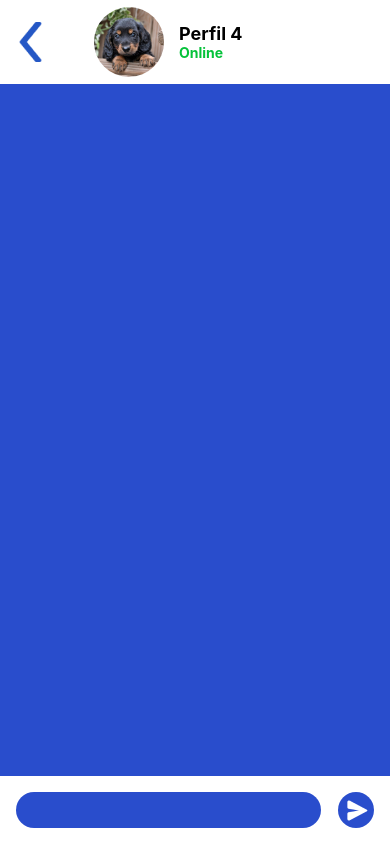
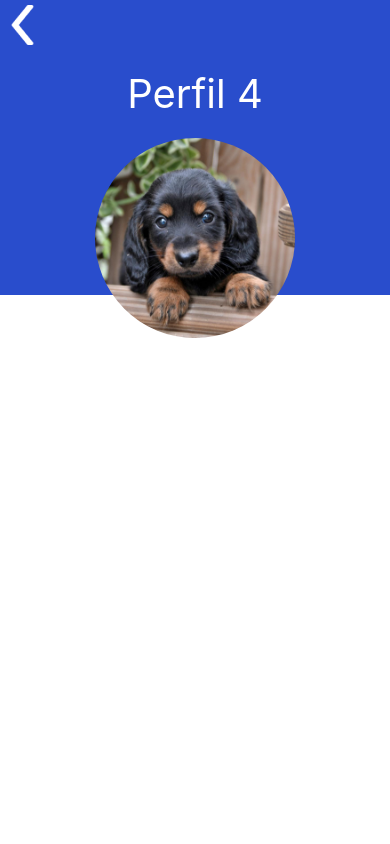
Before and after one commit to RhuanMr/RMenssenger, a React Native app: screen /InfoUser in a window 390 px wide. Before the commit this address had no page. Built offline with nearby package versions, Linux system fonts and the light colour scheme.

Commit message:
Create ProfileInfo Page

```diff
--- a/src/components/Global/Pages/index.js
+++ b/src/components/Global/Pages/index.js
@@ -1,9 +1,14 @@
 import React from 'react';
-import {SafeAreaView} from 'react-native';
+import {Alert, Image, SafeAreaView, TouchableOpacity, View} from 'react-native';
 import styles from './styles';
 
-const PageComponent = ({children}) => {
-  return <SafeAreaView style={styles.container}>{children}</SafeAreaView>;
+const PageComponent = ({children, white}) => {
+  return (
+    <View style={styles.container}>
+      <SafeAreaView style={styles.content}>{children}</SafeAreaView>
+      {white && <View style={styles.containerWhite} />}
+    </View>
+  );
 };
 
 export default PageComponent;
--- a/src/components/Global/Pages/styles.js
+++ b/src/components/Global/Pages/styles.js
@@ -6,6 +6,25 @@ const styles = StyleSheet.create({
     flex: 1,
     backgroundColor: COLORS.PRIMARY,
   },
+  content: {
+    width: '100%',
+    height: '100%',
+    position: 'absolute',
+    flex: 1,
+    zIndex: 3,
+    elevation: 3,
+  },
+  contentPage: {
+    flex: 1,
+  },
+  containerWhite: {
+    marginTop: 'auto',
+    zIndex: 1,
+    elevation: 1,
+    width: '100%',
+    height: '65%',
+    backgroundColor: COLORS.SECONDARY,
+  },
 });
 
 export default styles;
--- a/src/pages/App/Chat/Components/Footer/index.js
+++ b/src/pages/App/Chat/Components/Footer/index.js
@@ -7,7 +7,7 @@ const image = require('../../../../../assets/Paper_Plane.png');
 const Footer = () => (
   <View style={styles.container}>
     <View style={styles.chatInput}>
-      <TextInput style={styles.textInputArea} />
+      <TextInput multiline={true} style={styles.textInputArea} />
     </View>
     <TouchableOpacity style={styles.sendButton}>
       <Image source={image} />
--- /dev/null
+++ b/src/pages/App/InfoUser/Components/ActionArea/index.js
@@ -0,0 +1,11 @@
+import React from 'react';
+import {View, Text, Image} from 'react-native';
+import styles from './styles';
+
+const ActionArea = () => (
+  <View style={styles.container}>
+    <View />
+  </View>
+);
+
+export default ActionArea;
--- /dev/null
+++ b/src/pages/App/InfoUser/Components/ActionArea/styles.js
@@ -0,0 +1,10 @@
+import {StyleSheet} from 'react-native';
+
+const styles = StyleSheet.create({
+  container: {
+    flex: 1,
+    widht: '100%',
+  },
+});
+
+export default styles;
--- /dev/null
+++ b/src/pages/App/InfoUser/Components/ProfileImage/index.js
@@ -0,0 +1,31 @@
+import React from 'react';
+import {
+  View,
+  Text,
+  Image,
+  SafeAreaView,
+  Pressable,
+  TouchableOpacity,
+  Dimensions,
+} from 'react-native';
+import styles from './styles';
+
+const profile = require('../../../../../assets/Mocks/Profile_Image.jpg');
+const image = require('../../../../../assets/Chevron_Left.png');
+const containerHeight = Dimensions.get('window').height * 0.4;
+
+const ProfileImage = () => (
+  <View style={[styles.container, {height: containerHeight}]}>
+    <View>
+      <TouchableOpacity>
+        <Image source={image} />
+      </TouchableOpacity>
+    </View>
+    <View style={styles.contentInfo}>
+      <Text style={styles.nameTitle}>Perfil 4</Text>
+      <Image source={profile} style={styles.profileImage} />
+    </View>
+  </View>
+);
+
+export default ProfileImage;
--- /dev/null
+++ b/src/pages/App/InfoUser/Components/ProfileImage/styles.js
@@ -0,0 +1,31 @@
+import {StyleSheet} from 'react-native';
+import COLORS from '../../../../../styles/colors';
+
+const styles = StyleSheet.create({
+  container: {
+    justifyContent: 'space-between',
+  },
+  profileImage: {
+    height: 200,
+    width: 200,
+    borderRadius: 100,
+  },
+  containerButton: {
+    width: '100%',
+    justifyContent: 'center',
+    marginLeft: '5%',
+  },
+  contentProfile: {
+    alignItems: 'center',
+  },
+  contentInfo: {
+    alignItems: 'center',
+  },
+  nameTitle: {
+    fontSize: 40,
+    marginBottom: '5%',
+    color: COLORS.SECONDARY,
+  },
+});
+
+export default styles;
--- /dev/null
+++ b/src/pages/App/InfoUser/index.js
@@ -0,0 +1,15 @@
+import React from 'react';
+import {View, Text, Image, SafeAreaView, TouchableOpacity} from 'react-native';
+import styles from './styles';
+import ActionArea from './Components/ActionArea';
+import ProfileImage from './Components/ProfileImage';
+import PageComponent from '../../../components/Global/Pages';
+
+const InfoUser = () => (
+  <PageComponent style={styles.container} white>
+    <ProfileImage />
+    <ActionArea />
+  </PageComponent>
+);
+
+export default InfoUser;
--- /dev/null
+++ b/src/pages/App/InfoUser/styles.js
@@ -0,0 +1,11 @@
+import {StyleSheet} from 'react-native';
+import COLORS from '../../../styles/colors';
+
+const styles = StyleSheet.create({
+  container: {
+    width: '100%',
+    height: '100%',
+  },
+});
+
+export default styles;
--- a/src/routes/app.routes.js
+++ b/src/routes/app.routes.js
@@ -2,19 +2,25 @@ import React from 'react';
 import {createStackNavigator} from '@react-navigation/stack';
 import Home from '../pages/App/Home';
 import Chat from '../pages/App/Chat';
+import InfoUser from '../pages/App/InfoUser';
 
 const AppStack = createStackNavigator();
 
 const AppRoutes = () => (
   <AppStack.Navigator>
-    {/* <AppStack.Screen
+    <AppStack.Screen
       name="Home"
       component={Home}
       options={{headerShown: false}}
-    /> */}
+    />
     <AppStack.Screen
       name="Chat"
       component={Chat}
+      options={{headerShown: false}}
+    />
+    <AppStack.Screen
+      name="InfoUser"
+      component={InfoUser}
       options={{headerShown: false}}
     />
   </AppStack.Navigator>
```
Also changed, not shown: src/assets/Chevron_Left.png (added).
